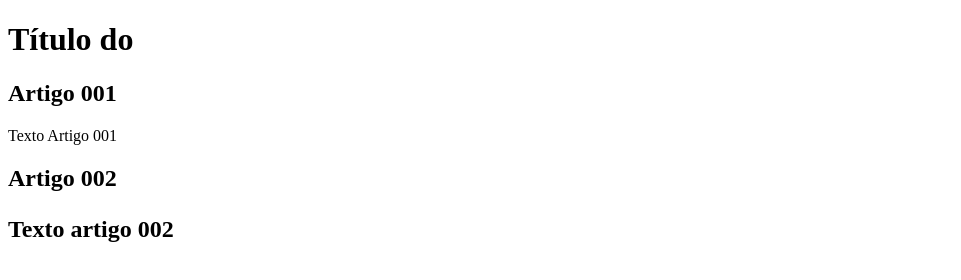
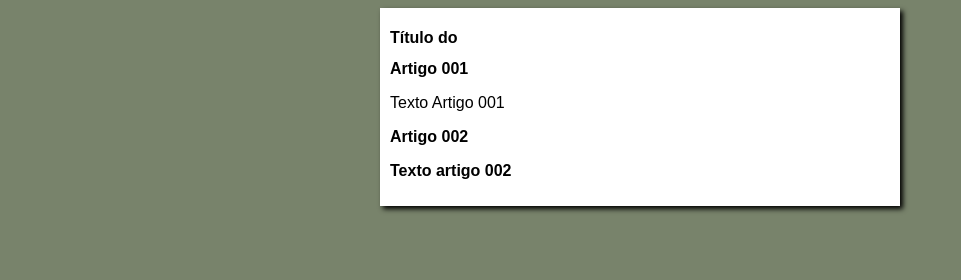
Before and after one commit to mpraes/projeto-site, a plain HTML site: page index.html in a window 1280 px wide. Shown: the whole page, without its empty margins (0-961 px from the left). Drawn offline with Linux system fonts and the light colour scheme.

Commit message:
iniciei design

```diff
--- /dev/null
+++ b/estilos/style.css
@@ -0,0 +1,19 @@
+* {
+    font-family: Arial, Helvetica, sans-serif;
+    font-size: 16px;
+
+
+}
+
+body{
+    background-color: rgba(37, 54, 15, 0.616);
+}
+
+main{
+    background-color: white;
+    width: 500px;
+    margin: auto;
+    padding: 10px;
+    box-shadow: 3px 3px 5px black;
+
+}
--- a/index.html
+++ b/index.html
@@ -4,6 +4,7 @@
     <meta charset="UTF-8">
     <meta name="viewport" content="width=device-width, initial-scale=1.0">
     <title>Meu novo site</title>
+    <link rel="stylesheet" href="estilos/style.css">
 </head>
 <body>
     <main>
```
